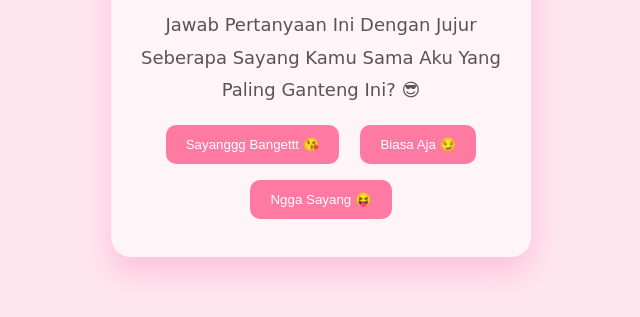
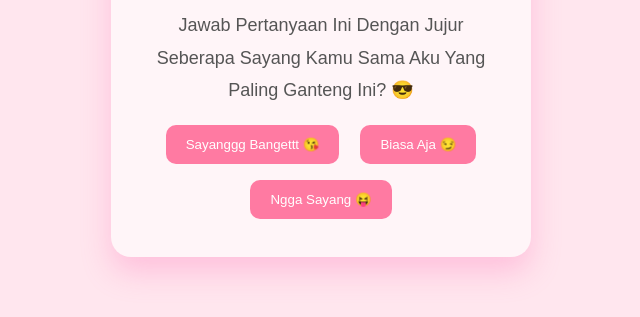
Before and after one commit to AbdulKarimFajarMauludin07/ForUtariNurHanifahCantik, a plain HTML site: page index.html in a window 1280 px wide. Shown: the part 355-672 px from the top of the page, without its empty margins (319-959 px from the left). Drawn offline with Linux system fonts and the light colour scheme; no server answers.

Commit message:
Update style.css

```diff
--- a/style.css
+++ b/style.css
@@ -197,7 +197,7 @@ video {
 
 /* SEMUA PARAGRAF */
 p {
-  font-family: "Caveat", cursive;
+  font-family: "Fredoka", sans-serif;
   font-size: 18px;
   font-weight: 500;
   color: #555;
```
